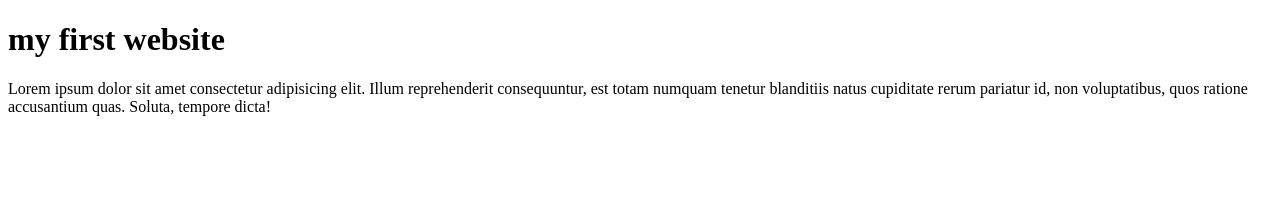
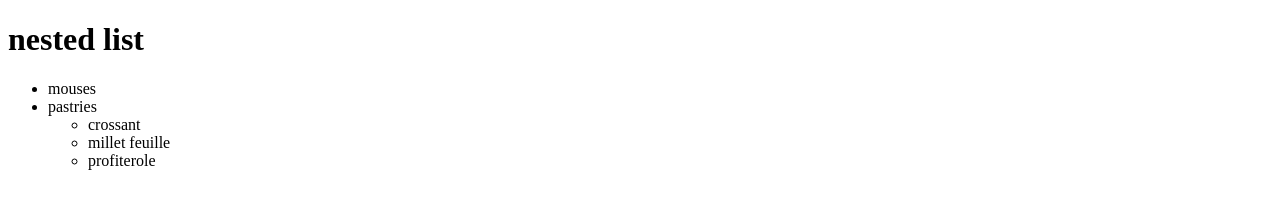
Before and after one commit to emytech/html-basic, a plain HTML site: page index.html in a window 1280 px wide. Drawn offline with Linux system fonts and the light colour scheme.

Commit message:
nested list

```diff
--- a/index.html
+++ b/index.html
@@ -7,7 +7,14 @@
     <title>new websit</title>
 </head>
 <body>
-    <h1>my first website</h1>
-    <P>Lorem ipsum dolor sit amet consectetur adipisicing elit. Illum reprehenderit consequuntur, est totam numquam tenetur blanditiis natus cupiditate rerum pariatur id, non voluptatibus, quos ratione accusantium quas. Soluta, tempore dicta!</P>
-</body>
-</html>
+    <h1>nested list</h1>
+<ul>
+    <li>mouses</li>
+    <li>pastries</li>
+    <ul>
+        <li>crossant</li>
+        <li>millet feuille</li>
+        <Li>profiterole</Li>
+
+    </ul>
+</ul>
```
